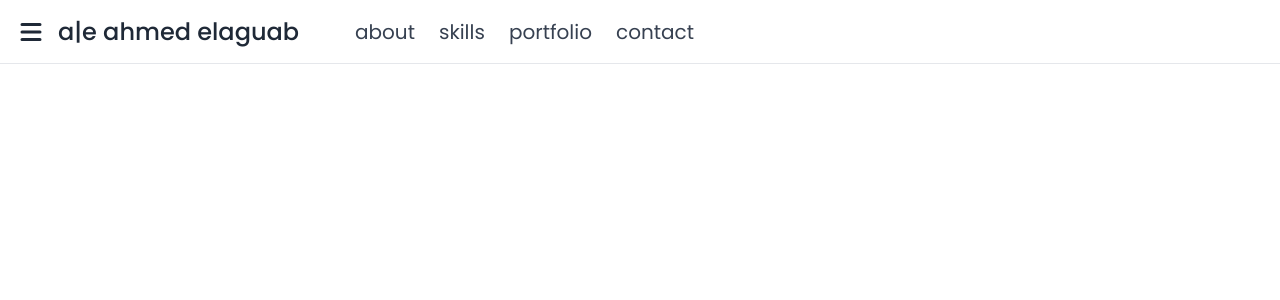
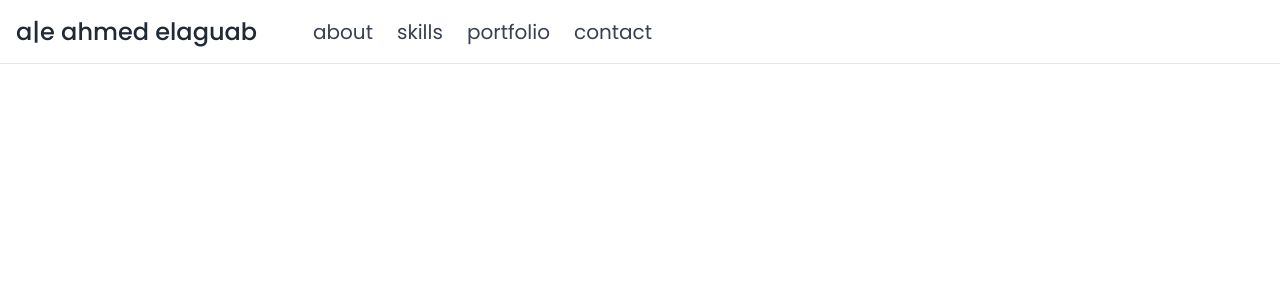
Before and after one commit to AhmedElaguab/my-portfolio-v1.0, a React (Create React App) app: page / in a window 1280 px wide. Shown: the top 300 px of the page. Built offline with nearby package versions, Linux system fonts and the light colour scheme.

Commit message:
Hide hamburger icon and overlay on large screens

```diff
--- a/src/components/Header.jsx
+++ b/src/components/Header.jsx
@@ -19,7 +19,7 @@ export const Header = () => {
         <div className="h-16 py-3 px-4 flex items-center border-b border-gray-200">
           <div>
             <MenuIcon
-              className="text-3xl mr-3 cursor-pointer"
+              className="text-3xl mr-3 cursor-pointer lg:hidden"
               onClick={handleMenuToggle}
             />
           </div>
--- a/src/components/Overlay.jsx
+++ b/src/components/Overlay.jsx
@@ -1,7 +1,7 @@
 export const Overlay = ({ onClick }) => {
   return (
     <div
-      className="fixed top-16 bottom-0 left-0 right-0 bg-black opacity-40 transition-opacity"
+      className="fixed top-16 bottom-0 left-0 right-0 bg-black opacity-40 transition-opacity lg:hidden"
       onClick={onClick}
     />
   );
```
